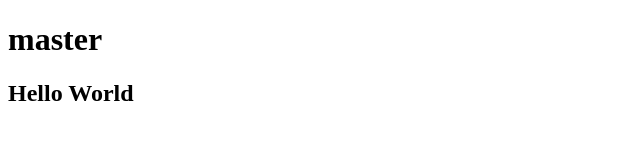
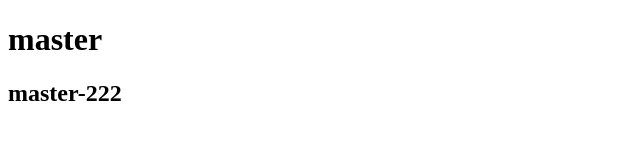
Before and after one commit to szhfclxx/github-demo, a plain HTML site: page index.html in a window 1280 px wide. Shown: the full height of the page, 0-640 px from the left. Drawn offline with Linux system fonts and the light colour scheme.

Commit message:
修改index

```diff
--- a/index.html
+++ b/index.html
@@ -8,6 +8,6 @@
 </head>
 <body>
   <h1>master</h1>
-  <h2>Hello World </h2>
+  <h2>master-222 </h2>
 </body>
 </html>
```
